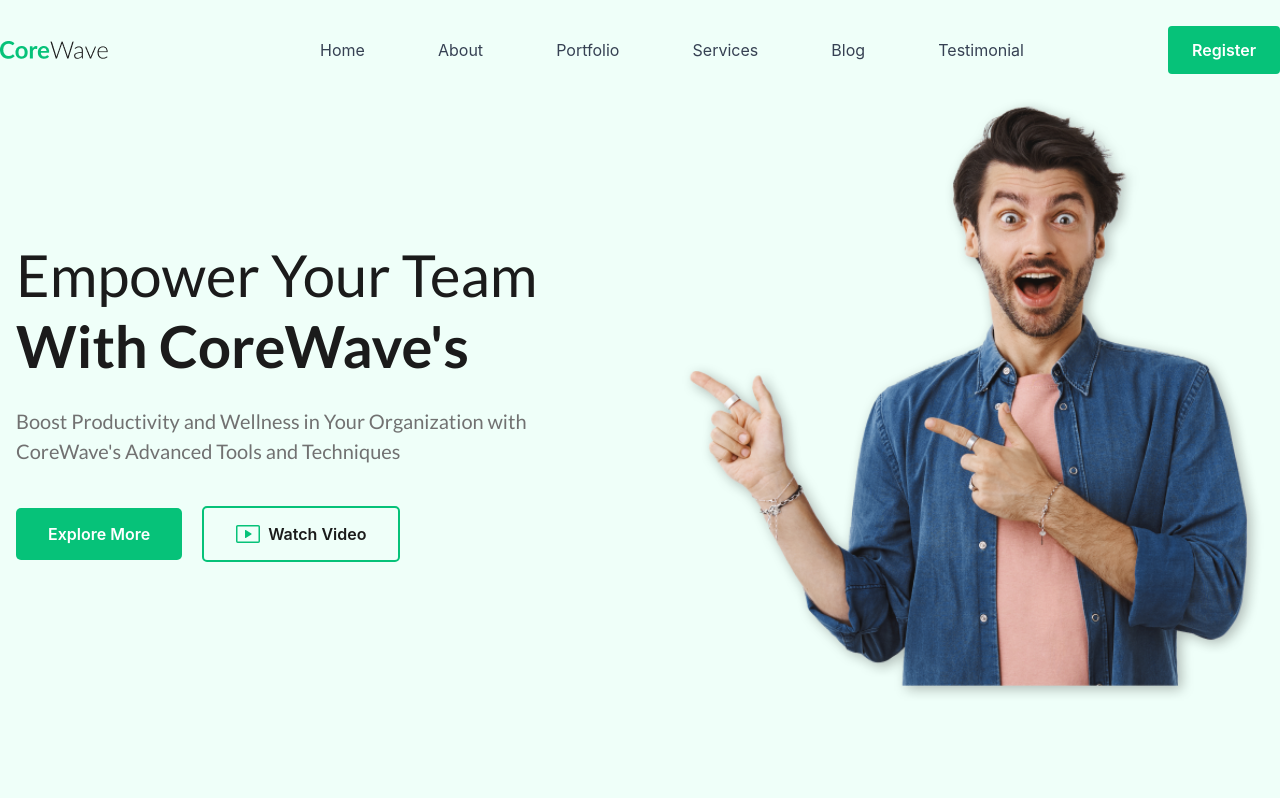
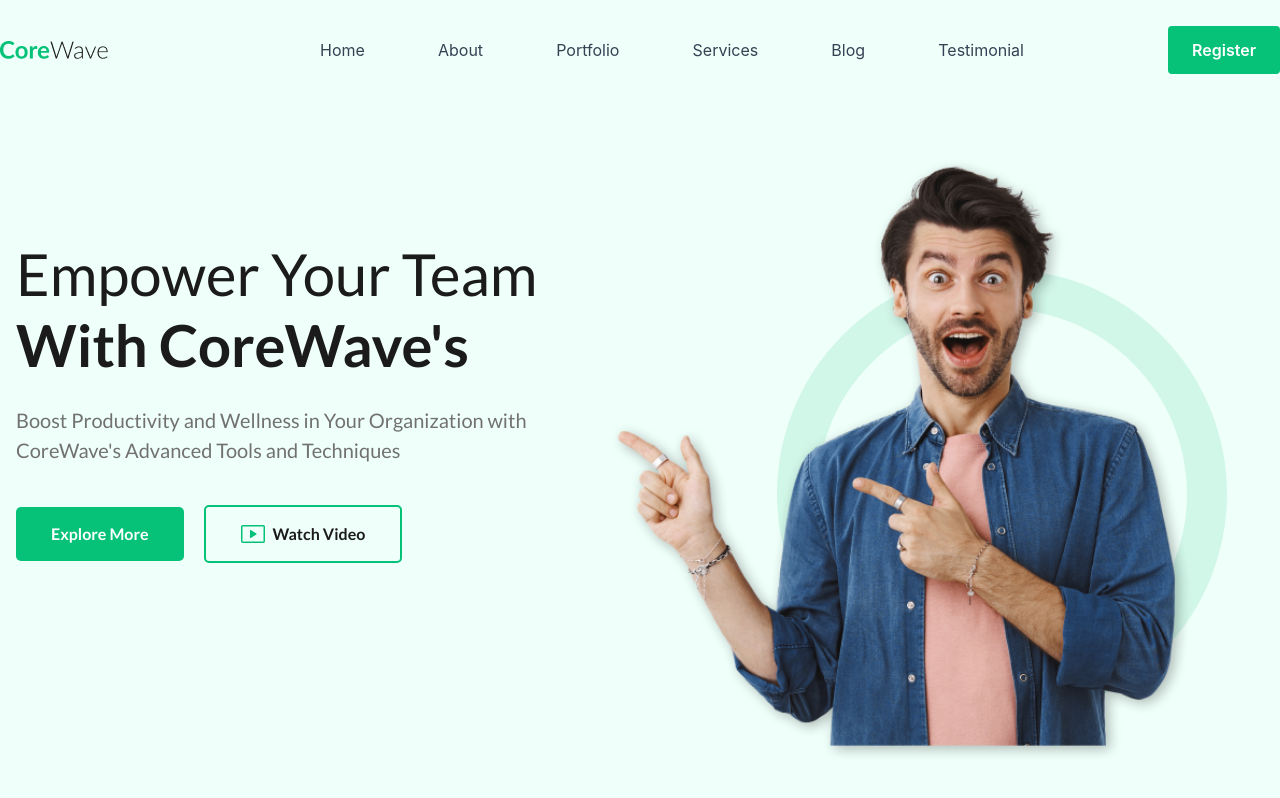
Before and after one commit to almahmud-dev/corewave-react, a React (Vite) app: page / in a window 1280 px wide. Shown: the top 798 px of the page. Built offline with nearby package versions, Linux system fonts and the light colour scheme.

Commit message:
Hero section e image er pichone degin

```diff
--- a/src/components/Banner.jsx
+++ b/src/components/Banner.jsx
@@ -4,11 +4,12 @@ import { GoVideo } from "react-icons/go";
 const Banner = () => {
   return (
     <>
-      <section className="relative bg-[#EFFFF9] py-10 md:py-20 min-h-screen flex items-center overflow-hidden">
-        <div className="container mx-auto py-10 lg:py-0 px-4">
-          <div className="flex flex-col md:flex-row gap-10 md:gap-20 lg:gap-35.25 items-center">
-            {/* Left Content Side */}
-            <div className="w-full lg:max-w-131.25 text-center md:text-left">
+      {/* min-h-screen and items-stretch full contain e h pabar jonno */}
+      <section className="relative bg-[#EFFFF9] min-h-screen flex items-stretch overflow-hidden">
+        <div className="container mx-auto px-4 relative z-20 flex">
+          <div className="flex flex-col md:flex-row gap-10 md:gap-20 lg:gap-35.25 items-center w-full">
+            {/* Left Content Side - text ke majhe rakhar jonno py-20  */}
+            <div className="w-full lg:max-w-131.25 text-center md:text-left py-20">
               <h1
                 className="text-[#1B1B1B] text-[36px] sm:text-[48px] md:text-[58px]
               font-normal leading-tight md:leading-[71.5px] font-lato"
@@ -29,19 +30,17 @@ const Banner = () => {
                 className="flex flex-col sm:flex-row items-center justify-center
               md:justify-start gap-4 md:gap-5"
               >
-                {/* Explore More Button */}
                 <button
                   className="w-full sm:w-auto bg-[#06C279] text-white
-                font-semibold rounded-[5px] py-3.5 px-8 hover:bg-[#05a868] transition-all"
+                font-semibold rounded-[5px] py-3.75 px-8.75 font-lato hover:bg-[#05a868] transition-all"
                 >
                   Explore More
                 </button>
 
-                {/* Watch Video Button */}
                 <button
                   className="w-full sm:w-auto flex items-center justify-center
                 gap-2 border-2 border-[#06C279] text-[#1B1B1B] font-semibold
-                rounded-[5px] py-3.5 px-8 hover:bg-[#06C279]/10 transition-all"
+                rounded-[5px] py-3.75 px-8.75 font-lato hover:bg-[#06C279]/10 transition-all"
                 >
                   <span className="text-[#06C279] text-[24px]">
                     <GoVideo />
@@ -51,20 +50,20 @@ const Banner = () => {
               </div>
             </div>
 
-            {/* Right Image Side */}
-            <div
-              className="relative mt-12 md:mt-0 w-full max-w-100
-            md:max-w-none"
-            >
+            {/* Right Image Side - image ke nice namanor jonno self-end and mt-auto */}
+            <div className="relative w-full flex-1 flex justify-center md:justify-end items-end self-end mt-auto">
+              {/* Background Circle - ডানে সরানোর জন্য left-[55%] ব্যবহার করা হয়েছে */}
               <div
-                className="absolute top-1/2 left-1/2 -translate-x-1/2
-              -translate-y-1/2 w-70 h-70 md:w-112.5 md:h-112.5 border-20
-              md:border-40 border-[#D1F7E9] rounded-full -z-10"
+                className="hidden lg:block absolute top-[55%] left-[55%] -translate-x-1/2 -translate-y-1/2
+                w-70 h-70 md:w-112.5 md:h-112.5 border-20 md:border-40
+                border-[#D1F7E9] rounded-full -z-10"
               ></div>
+
+              {/* Hero Image - বামে সরানোর জন্য md:-translate-x-10 ব্যবহার করতে পারেন */}
               <img
                 src={heroimg}
                 alt="Hero Image"
-                className="relative z-10 w-full  object-contain"
+                className="relative z-10 w-auto h-auto md:h-[85vh] max-h-screen object-contain block md:-translate-x-18"
               />
             </div>
           </div>
```
